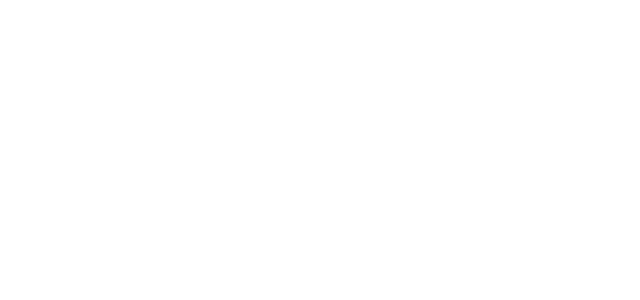
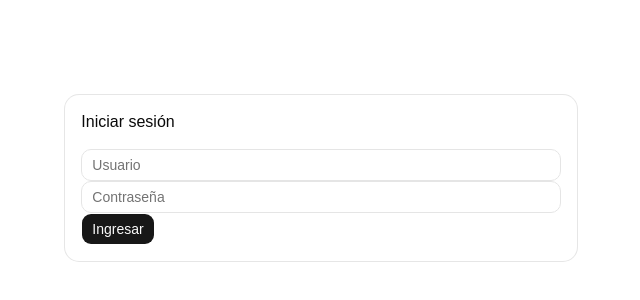
Before and after one commit to Juliangaritaa/mi-tienda-web, a React (Vite) app: page /login in a window 1280 px wide. Shown: the part 222-522 px from the top of the page, without its empty margins (319-959 px from the left). Built offline with nearby package versions, Linux system fonts and the light colour scheme; no server answers.

Commit message:
feat: fix all of da shit

```diff
--- a/src/App.tsx
+++ b/src/App.tsx
@@ -1,11 +1,10 @@
 import './App.css'
+import { RouterProvider } from "react-router-dom";
+import { router } from "./app/router/app-router";
 
 function App() {
 
-  return (
-    <>
-    </>
-  )
+  return <RouterProvider router={router} />;
 }
 
 export default App
--- a/src/app/router/protected-route.tsx
+++ b/src/app/router/protected-route.tsx
@@ -1,8 +1,8 @@
 import { Navigate, Outlet } from "react-router-dom";
-import { getToken } from "@/shared/auth/auth-storage";
+import { authStorage } from "@/shared/auth/auth-storage";
 
 export function ProtectedRoute() {
-    const token = getToken();
+    const token = authStorage.getToken();
 
     if (!token) {
         return (
--- a/src/features/dashboard/pages/dashboard-page.tsx
+++ b/src/features/dashboard/pages/dashboard-page.tsx
@@ -0,0 +1,3 @@
+export default function DashboardPage() {
+
+}
--- a/src/layouts/auth-layout.tsx
+++ b/src/layouts/auth-layout.tsx
@@ -0,0 +1,9 @@
+import { Outlet } from "react-router-dom";
+
+export default function AuthLayout() {
+  return (
+    <main className="min-h-screen">
+      <Outlet />
+    </main>
+  );
+}
```
Also changed, not shown: src/app/router/app-router.tsx (+14 -3 lines), src/features/auth/hooks/use-login.tsx (renamed from src/features/auth/hooks/use-login.ts).
